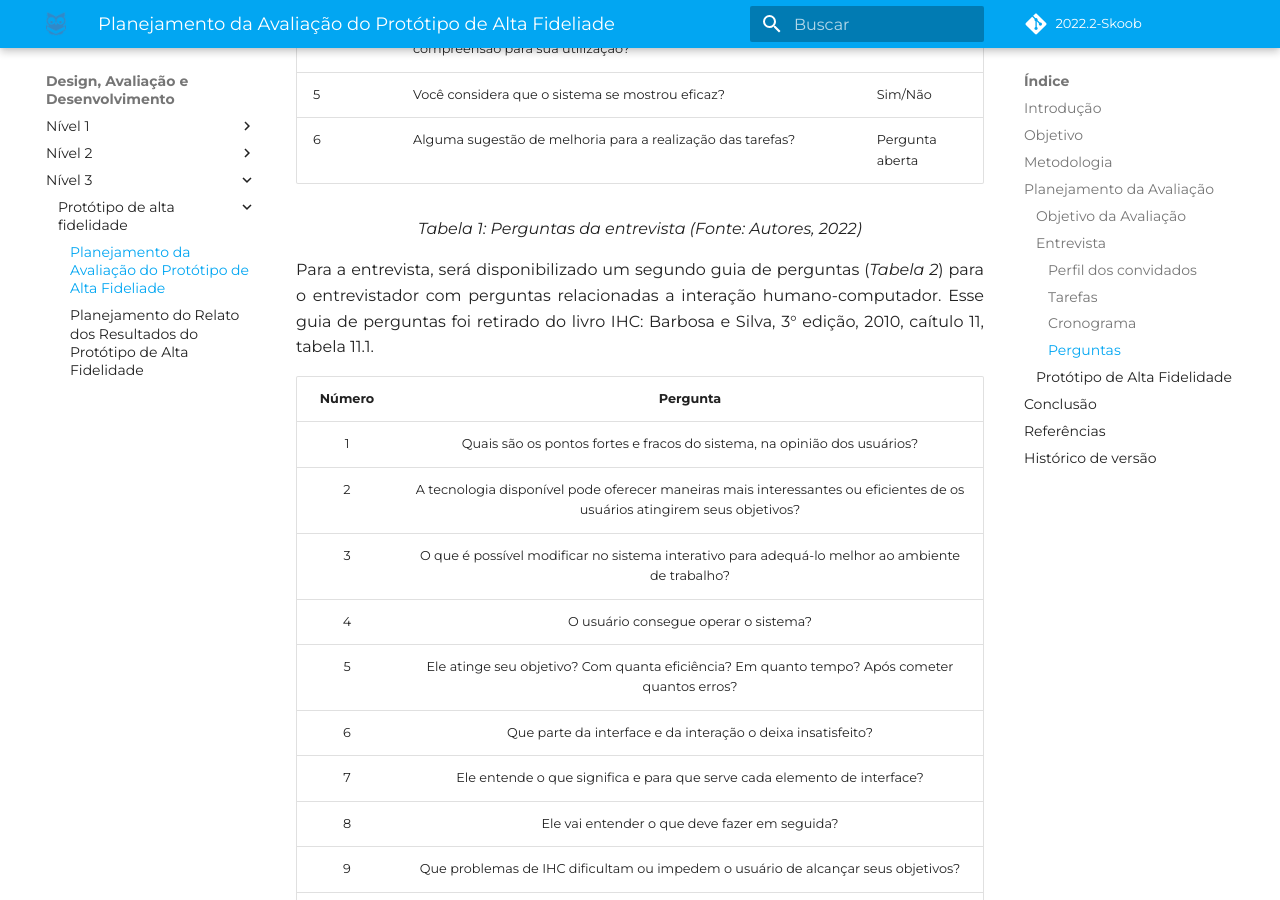
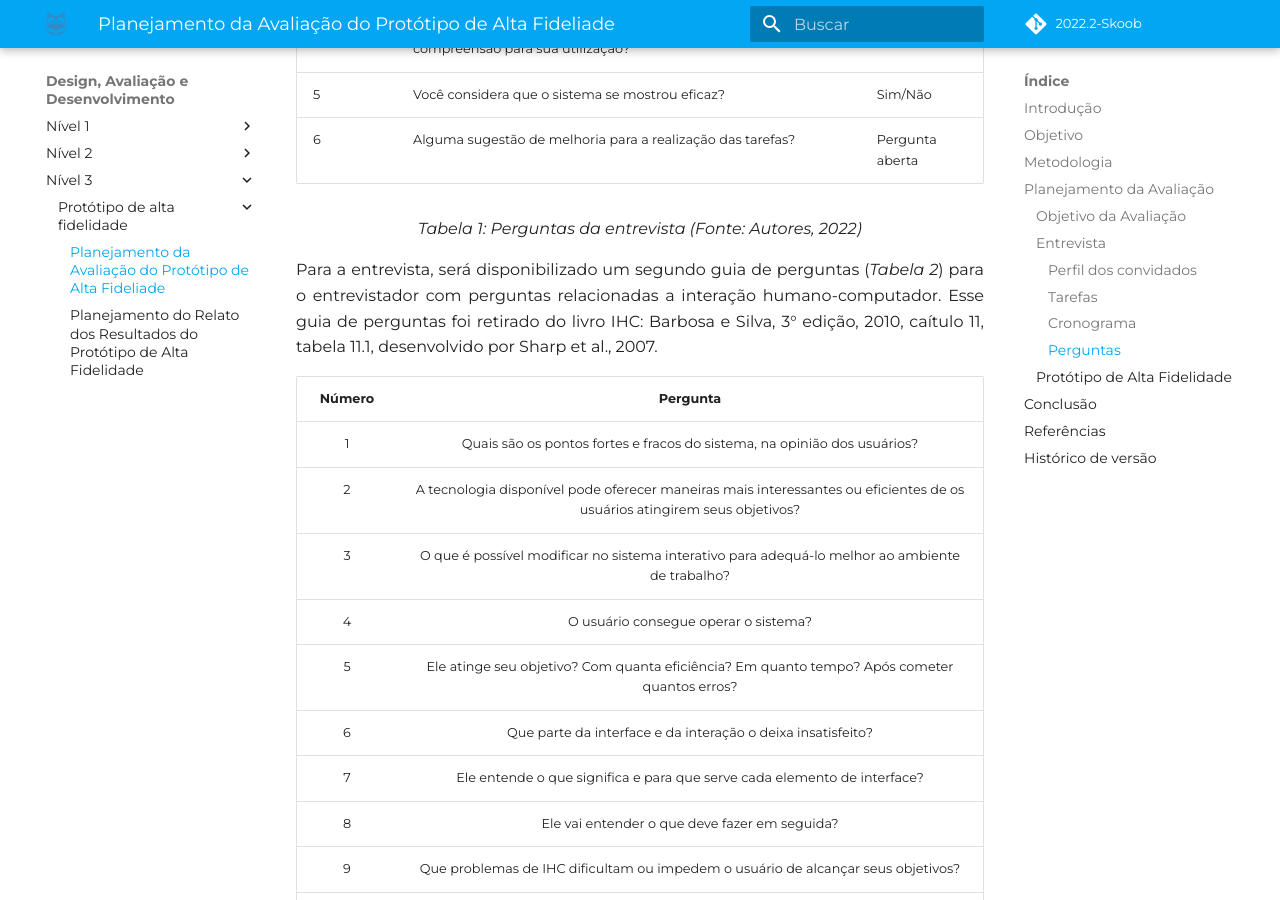
Before and after one commit to Interacao-Humano-Computador/2022.2-Skoob, an MkDocs documentation site: the page built from docs/planejamentoAnalise/nivel3/planejamento-avaliacao-prototipo-alta-fid.md, in a window 1280 px wide and 900 px high, scrolled down 2896 px. Built offline with MkDocs 1.6.1 and Material for MkDocs 9.7.7, drawn with Linux system fonts in a browser that asks for light colours; some web fonts are replaced; comment, search, counter and statistics services are not loaded.

Commit message:
Adiconando fonte da tabela 2

```diff
--- a/docs/planejamentoAnalise/nivel3/planejamento-avaliacao-prototipo-alta-fid.md
+++ b/docs/planejamentoAnalise/nivel3/planejamento-avaliacao-prototipo-alta-fid.md
@@ -68,7 +68,7 @@ O acrônimo DECIDE pode ser expandido para os seguintes tópicos:
 | 6 | Alguma sugestão de melhoria para a realização das tarefas? | Pergunta aberta |
 <figcaption align='center'>Tabela 1: Perguntas da entrevista (Fonte: Autores, 2022)</figcaption>
 
-<p align="justify">Para a entrevista, será disponibilizado um segundo guia de perguntas (<i>Tabela 2</i>) para o entrevistador com perguntas relacionadas a interação humano-computador. Esse guia de perguntas foi retirado do livro IHC: Barbosa e Silva, 3° edição, 2010, caítulo 11, tabela 11.1.</p>
+<p align="justify">Para a entrevista, será disponibilizado um segundo guia de perguntas (<i>Tabela 2</i>) para o entrevistador com perguntas relacionadas a interação humano-computador. Esse guia de perguntas foi retirado do livro IHC: Barbosa e Silva, 3° edição, 2010, caítulo 11, tabela 11.1, desenvolvido por Sharp et al., 2007.</p>
 
 |Número|Pergunta|
 |:----:|:------:|
```
Also changed, not shown: docs/planejamentoAnalise/nivel2/planejamento-ava-prototipo-papel.md (+1 -1 lines).
